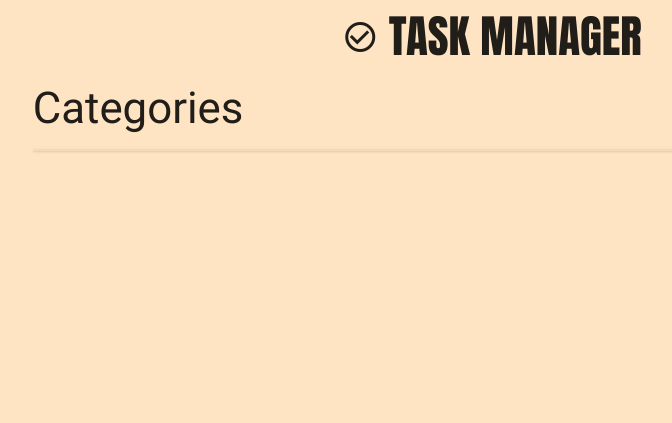
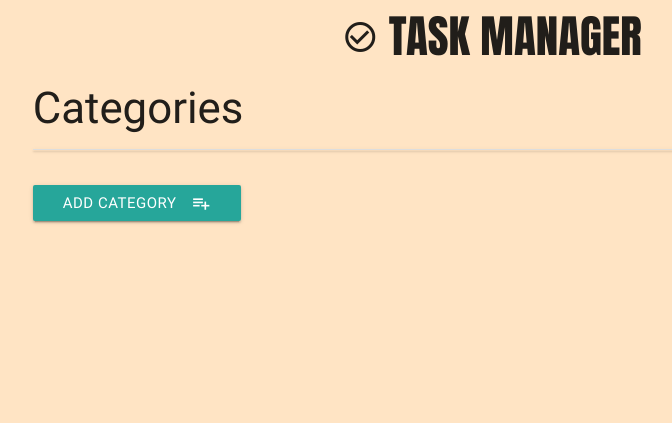
Before and after one commit to billdavisjr/task-manager, a Flask app: page /get_categories in a window 1280 px wide. Shown: the top 423 px of the page, without its empty margins (148-820 px from the left). Run offline with Flask 2, Linux system fonts and the light colour scheme; data that the repository does not hold is empty; some libraries are stand-ins or nearby versions.

Commit message:
Implemented Add category page, code

```diff
--- a/app.py
+++ b/app.py
@@ -90,6 +90,18 @@ def delete_category(category_id):
     return redirect(url_for('get_categories'))
 
 
+@app.route('/insert_category', methods=['POST'])
+def insert_category():
+    category_doc = {'category_name': request.form.get('category_name')}
+    mongo.db.categories.insert_one(category_doc)
+    return redirect(url_for('get_categories'))
+
+
+@app.route('/add_category')
+def add_category():
+    return render_template('addcategory.html')
+
+
 if __name__ == '__main__':
     app.run(host=os.environ.get('IP'),
             port=int(os.environ.get('PORT')),
--- a/templates/base.html
+++ b/templates/base.html
@@ -18,7 +18,7 @@
             <ul>
                 <li><a class="btn-floating green darken-1 tooltipped" href="{{ url_for('get_categories') }}"  data-position="left" data-tooltip="View Categories"><i class="material-icons">subject</i></a></li>
                 <li><a class="btn-floating amber darken-1 tooltipped" href="{{ url_for('get_tasks') }}"  data-position="left" data-tooltip="View Tasks"><i class="material-icons">assignment</i></a></li>
-                <li><a class="btn-floating purple tooltipped" href="" data-position="left" data-tooltip="Add a new category"><i class="material-icons">playlist_add</i></a></li>
+                <li><a class="btn-floating purple tooltipped" href="{{url_for('add_category')}}" data-position="left" data-tooltip="Add a new category"><i class="material-icons">playlist_add</i></a></li>
                 <li><a class="btn-floating blue tooltipped"  href="{{ url_for('add_task') }}" data-position="left" data-tooltip="Add a new task"><i class="material-icons">add</i></a></li>
             </ul>
         </div>
--- a/templates/categories.html
+++ b/templates/categories.html
@@ -1,22 +1,25 @@
 {% extends 'base.html'%} {% block content %}
-
 <div class="row">
-
     <h3>Categories</h3>
     <ul class="collapsible" data-collapsible="accordion">
         {% for category in categories %}
         <li>
             <div class="collapsible-header">
-                <a href="{{url_for('delete_category', category_id=category._id)}}" class="waves-effect waves-light btn btn_small">Del</a>
-                <a href="{{url_for('edit_category', category_id=category._id)}}" class="waves-effect waves-light btn btn_small blue">Edit</a>
-
-                <div class="task_header">
+                <div class="task_header col s8">
                     <strong>{{category.category_name}}</strong>
+                </div>
+                <div class="col s4">
+                    <a href="{{url_for('delete_category', category_id=category._id)}}" class="waves-effect waves-light btn btn_small">Del</a>
+                    <a href="{{url_for('edit_category', category_id=category._id)}}" class="waves-effect waves-light btn btn_small blue">Edit</a>
                 </div>
             </div>
         </li>
         {% endfor %}
-
     </ul>
 </div>
+<div class="row">
+    <a href="{{url_for('add_category')}}" class="waves-effect waves-light btn">
+        <i class="material-icons right">playlist_add</i>Add Category
+    </a>
+</div>
 {% endblock %}
```
